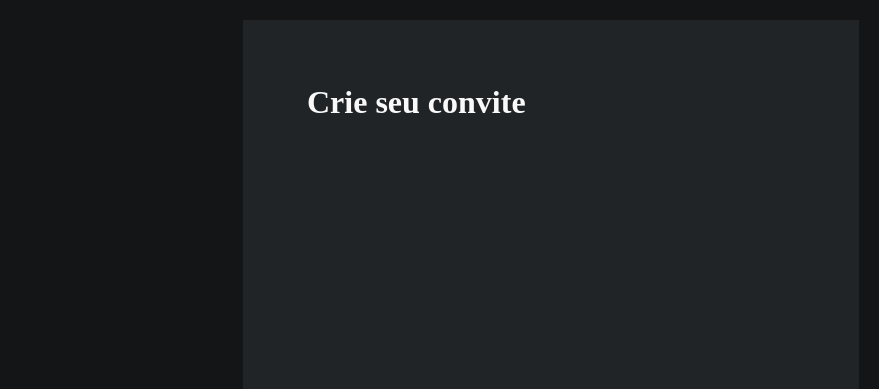
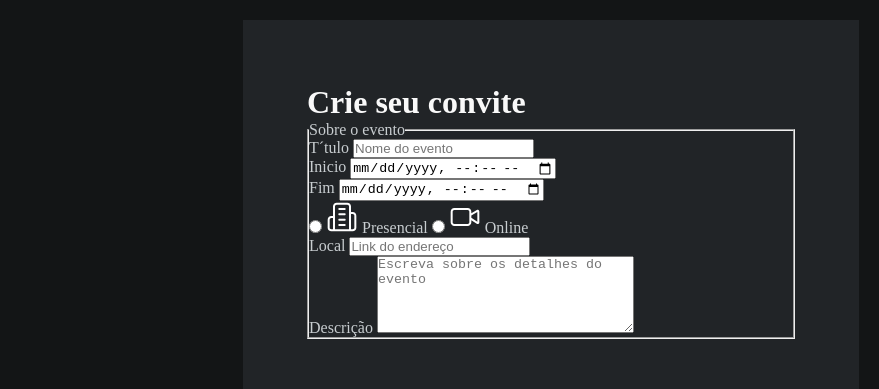
Before and after one commit to kelvingomes13/FORMULARIO-DE-CONVITE, a plain HTML site: page index.html in a window 1280 px wide. Shown: the top 389 px of the page, 401-1280 px from the left. Drawn offline with Linux system fonts and the light colour scheme.

Commit message:
estrutura inputs  sobre o evento

```diff
--- a/index.html
+++ b/index.html
@@ -85,6 +85,54 @@
                     <h1>Crie seu convite</h1>
                 </div>
 
+                <form method="post" enctype="multipart/form-data">
+                    <fieldset class="event-info">
+                        <legend>Sobre o evento</legend>
+                        <div class="input-wrapper">
+                            <label for="eventname">T´tulo</label>
+                            <input type="eventname" name="eventname" type="text" placeholder="Nome do evento">
+                        </div>
+
+
+                        <div class="input-wrapper">
+                            <label for="inicial-date">Inicio</label>
+                            <input type="datetime-local" name="inicial-date" id="datetime" lang="pt-br">
+                        </div>
+
+
+                        <div class="input-wrapper">
+                            <label for="final-date">Fim</label>
+                            <input type="datetime-local" name="final-date" id="final-date" lang="pt-br">
+                        </div>
+
+                        <div class="radio-image">
+                            <input type="radio" name="" value="classroom" id="classroom">
+                            <img src="assets/icons/building-2.svg" alt="icone de predio">
+                            <label for="classroom">Presencial</label>
+
+                            <input type="radio" name="online" value="online" id="online">
+                            <img src="assets/icons/video.svg" alt="icone de camera">
+                            <label for="online">Online</label>
+                        </div>
+
+
+                        <div class="input-wrapper">
+                            <label for="address">Local</label>
+                            <input type="address" name="address" id="address" placeholder="Link do endereço">
+                        </div>
+
+
+
+                        <div class="textarea-wrapper">
+                            <label for="description">Descrição</label>
+                            <textarea name="description id=" description" cols="30" rows="5" type="text"
+                                placeholder="Escreva sobre os detalhes do evento"></textarea>
+                        </div>
+
+                    </fieldset>
+
+                </form>
+
             </div>
 
         </main>
```
